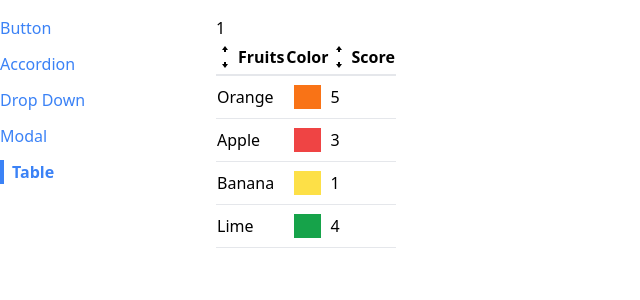
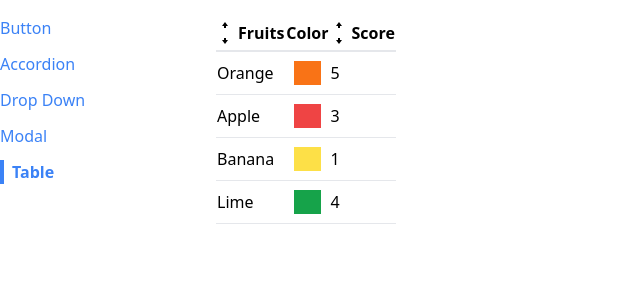
Before and after one commit to AlexVotry/udemyRedux, a React (Create React App) app in the folder client/: page /table in a window 1280 px wide. Shown: the top 300 px of the page, without its empty margins (0-640 px from the left). Built offline with nearby package versions, Linux system fonts and the light colour scheme; the HTML template or start-up script is replaced by a standard one.

Commit message:
made useSort hook

```diff
--- a/client/src/comps/components/SortableTable.js
+++ b/client/src/comps/components/SortableTable.js
@@ -1,49 +1,44 @@
-import React, { useState } from 'react';
-import objSort from '../utilities/sort';
+import React from 'react';
 import Table from './Table';
 import { GoArrowSmallDown, GoArrowSmallUp } from 'react-icons/go';
+import useSort from '../../hooks/useSort';
 
 export default function SortableTable (props) {
   const { config, data } = props;
-  const [newData, setNewData] = useState(data);
-  const [order, setOrder] = useState(1); // 1 asc, -1 dsc
-  const [sortBy, setSortBy] = useState(null);
-
-  const handleClick = (label, sortValue) => {
-    let sortOrder = order;
-    if (sortBy && label !== sortBy) {
-      setOrder(-1);
-      sortOrder = 1;
-    } else setOrder((current) => current * -1);
-    setSortBy(label);
-
-    setNewData(objSort([...data], sortValue, sortOrder));
-  }
+  const { order, sortBy, sortedData, sortByLabel } = useSort(data);
 
   const getIcons = (label) => {
-    if (label !== sortBy) return <div><GoArrowSmallUp/><GoArrowSmallDown/></div>;
-    if (order > 0) return <GoArrowSmallUp />;
-    return <GoArrowSmallDown />;
-  }
+    if (label !== sortBy)
+      return (
+        <div>
+          <GoArrowSmallUp />
+          <GoArrowSmallDown />
+        </div>
+      );
+    return order > 0 ? <GoArrowSmallUp/> : <GoArrowSmallDown/>;
+  };
 
-  const updatedConfig = config.map(col => {
+  const updatedConfig = config.map((col) => {
     if (!col.sortValue) return col;
     return {
-      ...col, header: () => (
-      <th className="cursor-pointer hover:bg-gray-300" onClick={() => handleClick(col.label, col.sortValue)}>
-        <div className='flex items-center'>
-          {getIcons(col.label)}
-          {col.label}
-        </div>
-      </th>
-      )
-    }
-  })
+      ...col,
+      header: () => (
+        <th
+          className="cursor-pointer hover:bg-gray-300"
+          onClick={() => sortByLabel(col.label, col.sortValue)}
+        >
+          <div className="flex items-center">
+            {getIcons(col.label)}
+            {col.label}
+          </div>
+        </th>
+      ),
+    };
+  });
 
   return (
     <>
-    {sortBy} {order}
-      <Table {...props} config={updatedConfig} data={newData} />
+      <Table {...props} config={updatedConfig} data={sortedData} />
     </>
   )
 }
--- a/client/src/comps/components/Table.js
+++ b/client/src/comps/components/Table.js
@@ -1,13 +1,14 @@
 import React from "react";
 
 export default function Table ({data, config, keyFn}) {
+  console.log('key:', keyFn)
   const renderedHeaders = config.map(column => {
     if (column.header) {
       return <React.Fragment key={column.label}>{column.header()}</React.Fragment>
     }
     return <th key={column.label}>{column.label}</th>
   })
-
+console.log('data:', data);
   const renderedData = data.map((row) => (
     <tr className="border-b"key={keyFn(row)}>
       {config.map(col => <td key={col.label}>{col.render(row)}</td>)}
--- a/client/src/comps/utilities/sort.js
+++ b/client/src/comps/utilities/sort.js
@@ -1,7 +1,7 @@
-export default function objSort (data,row,order) {
+export default function objSort (data,sortValue,order) {
  return  data.sort((a,b) => {
-    const valA = row(a);
-    const valB = row(b);
+    const valA = sortValue(a);
+    const valB = sortValue(b);
     if (typeof valA === 'string') return valA.localeCompare(valB) * order;
 
     return (valA - valB) * order;
--- /dev/null
+++ b/client/src/hooks/useSort.js
@@ -0,0 +1,22 @@
+import React, {useState} from 'react';
+import objSort from '../comps/utilities/sort';
+
+export default function useSort (data) {
+  const [order, setOrder] = useState(1); // 1 asc, -1 dsc
+  const [sortBy, setSortBy] = useState(null);
+  const [sortedData, setSortedData] = useState(data);
+
+  const sortByLabel = (label, sortValue) => {
+     let sortOrder = order;
+     if (sortBy && label !== sortBy) {
+       setOrder(-1);
+       sortOrder = 1;
+     } else setOrder((current) => current * -1);
+     setSortBy(label);
+
+     setSortedData(objSort([...data], sortValue, sortOrder));
+  }
+
+
+   return { order, sortBy, sortedData, sortByLabel };
+}
```
